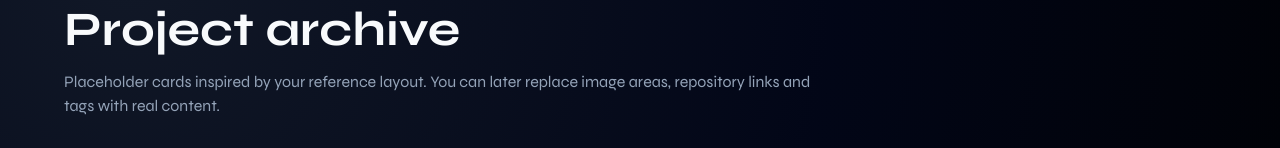
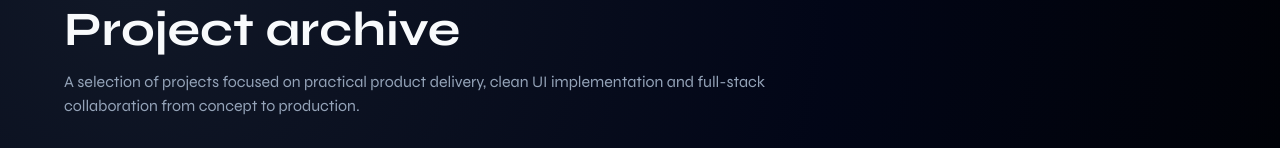
Before and after one commit to tomdud9907/portfolio-page, a React (Vite) app: page / in a window 1280 px wide. Both pictures are taken after a click on the button "View my projects". Shown: the part 169-317 px from the top of the page. Built offline with nearby package versions, Linux system fonts and the light colour scheme; grey boxes are pictures that could not be loaded; the HTML template or start-up script is replaced by a standard one.

Commit message:
update projects description

```diff
--- a/src/pages/HomePage.tsx
+++ b/src/pages/HomePage.tsx
@@ -147,7 +147,7 @@ export function HomePage({ openItem, setOpenItem, onNavigate }: HomePageProps) {
 
       <section id="projects" className="mx-auto mt-16 w-full max-w-6xl">
         <p className="mb-2 text-xs uppercase tracking-[0.18em] text-[color:var(--accent)]">Projects</p>
-        <h2 className="text-3xl font-bold sm:text-4xl">Featured placeholders</h2>
+        <h2 className="text-3xl font-bold sm:text-4xl">Featured projects</h2>
 
         <div className="mt-8 grid grid-cols-1 gap-5 lg:grid-cols-3">
           {projects.map((project) => (
--- a/src/pages/ProjectsPage.tsx
+++ b/src/pages/ProjectsPage.tsx
@@ -14,8 +14,8 @@ export function ProjectsPage() {
       <p className="mb-2 text-xs uppercase tracking-[0.18em] text-[color:var(--accent)]">Projects</p>
       <h1 className="text-4xl font-bold sm:text-5xl">Project archive</h1>
       <p className="mt-4 max-w-3xl text-[color:var(--text-muted)]">
-        Placeholder cards inspired by your reference layout. You can later replace image areas, repository links and tags
-        with real content.
+        A selection of projects focused on practical product delivery, clean UI implementation and full-stack
+        collaboration from concept to production.
       </p>
 
       <div className="mt-8 grid grid-cols-1 gap-5 lg:grid-cols-3">
```
